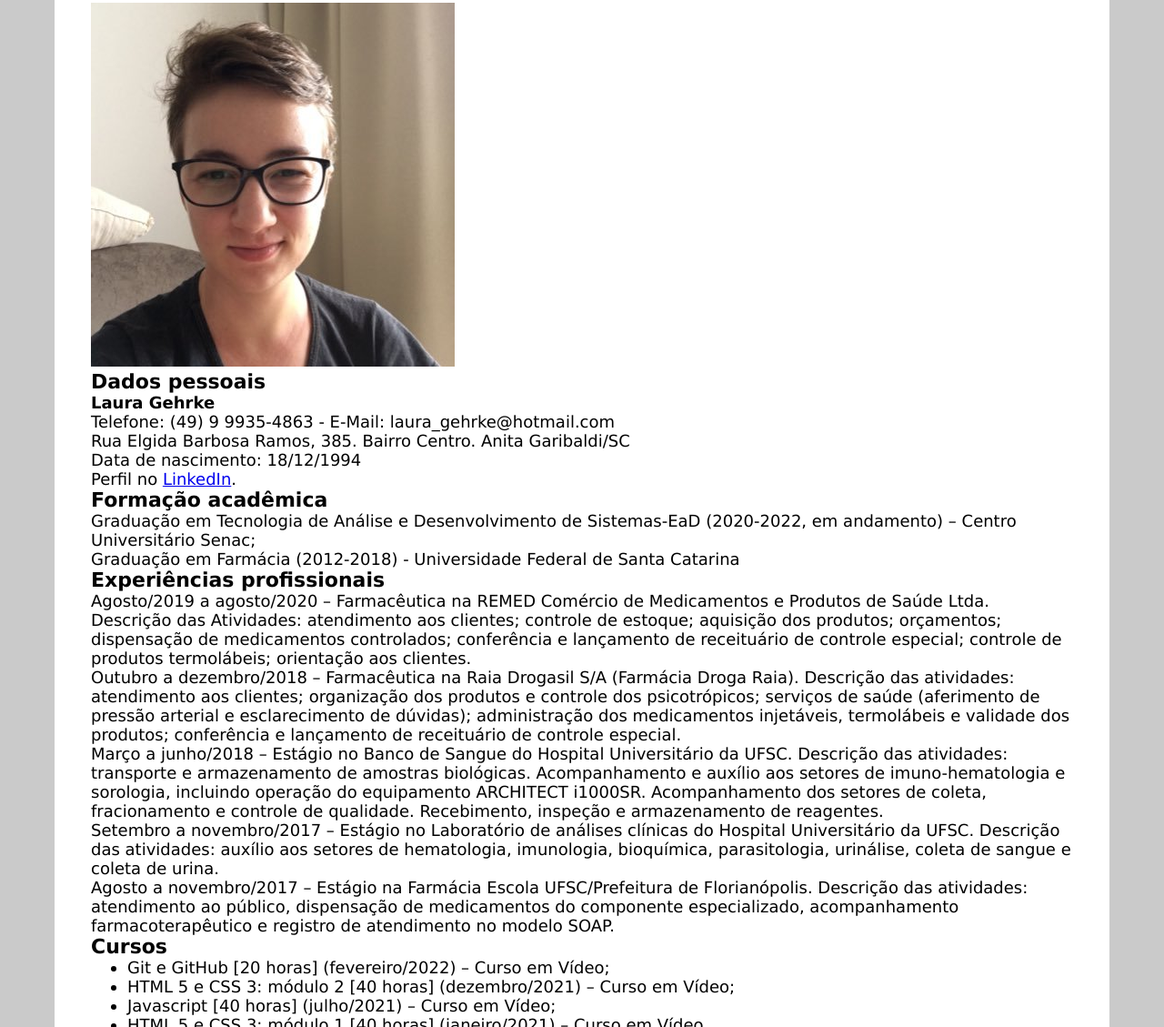
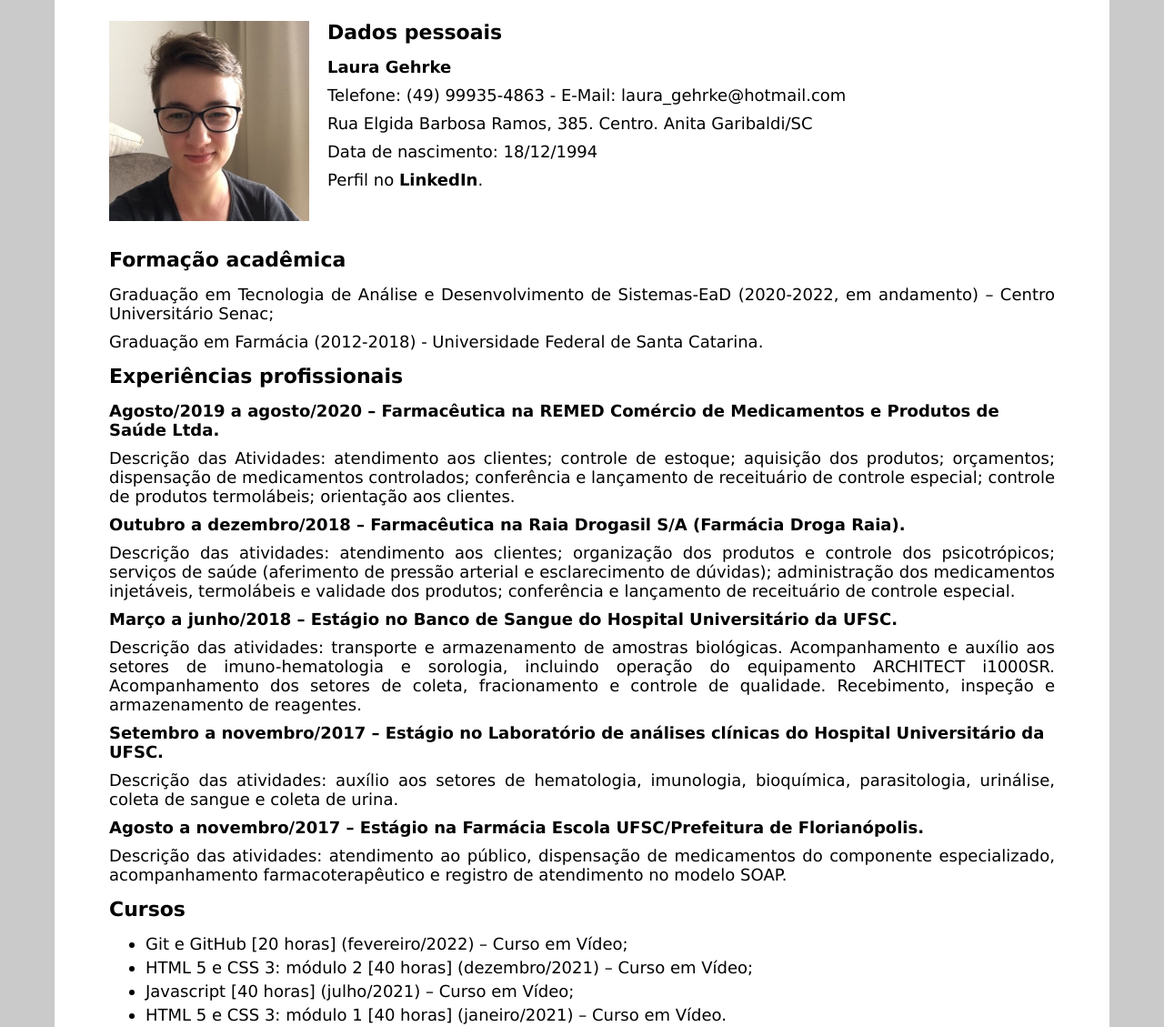
Before and after one commit to lauraghrk/site-pti, a plain HTML site: page index.html in a window 1280 px wide. Shown: the part 162-1291 px from the top of the page at 91% size. Drawn offline with Linux system fonts and the light colour scheme.

Commit message:
formatação

```diff
--- a/index.html
+++ b/index.html
@@ -18,55 +18,54 @@
         <div id="foto">
             <img src="imagens/foto-laura.jpg" alt="Foto: Laura Gehrke">
         </div>
-        <div id="dadospessoais">
+        <div id="dados">
             <h3>Dados pessoais</h3>
             <p><strong>Laura Gehrke</strong></p>
-            <p>Telefone: (49) 9 9935-4863 - E-Mail: laura_gehrke@hotmail.com</p>
-            <p>Rua Elgida Barbosa Ramos, 385. Bairro Centro. Anita Garibaldi/SC</p>
+            <p>Telefone: (49) 99935-4863 - E-Mail: laura_gehrke@hotmail.com</p>
+            <p>Rua Elgida Barbosa Ramos, 385. Centro. Anita Garibaldi/SC</p>
             <p>Data de nascimento: 18/12/1994</p>
-            <p>Perfil no <a href=" linkedin.com/in/laura-gehrke-78640b16b/">LinkedIn</a>.</p>
+            <p>Perfil no <a href="https://www.linkedin.com/in/laura-gehrke-78640b16b/" target="_blank">LinkedIn</a>.</p>
         </div>
         <div id="infos">
             <h3>Formação acadêmica</h3>
-            <p>Graduação em Tecnologia de Análise e Desenvolvimento de Sistemas-EaD (2020-2022, em andamento) – Centro
-                Universitário Senac;</p>
-            <p>Graduação em Farmácia (2012-2018) - Universidade Federal de Santa Catarina</p>
+            <p>Graduação em Tecnologia de Análise e Desenvolvimento de Sistemas-EaD (2020-2022, em andamento) – Centro Universitário Senac;</p>
+            <p>Graduação em Farmácia (2012-2018) - Universidade Federal de Santa Catarina.</p>
 
             <h3>Experiências profissionais</h3>
+            <h4>Agosto/2019 a agosto/2020 – Farmacêutica na REMED Comércio de
+                Medicamentos e Produtos de Saúde Ltda.</h4>
             <p>
-                Agosto/2019 a agosto/2020 – Farmacêutica na REMED Comércio de
-                Medicamentos e Produtos de Saúde Ltda.
                 Descrição das Atividades: atendimento aos clientes; controle de estoque; aquisição
                 dos produtos; orçamentos; dispensação de medicamentos controlados; conferência e
                 lançamento de receituário de controle especial; controle de produtos termolábeis; orientação
                 aos clientes.
             </p>
+            <h4>Outubro a dezembro/2018 – Farmacêutica na Raia Drogasil S/A (Farmácia
+                Droga Raia).</h4>
             <p>
-                Outubro a dezembro/2018 – Farmacêutica na Raia Drogasil S/A (Farmácia
-                Droga Raia).
                 Descrição das atividades: atendimento aos clientes; organização dos produtos e
                 controle dos psicotrópicos; serviços de saúde (aferimento de pressão arterial e
                 esclarecimento de dúvidas); administração dos medicamentos injetáveis, termolábeis e
                 validade dos produtos; conferência e lançamento de receituário de controle especial.
             </p>
+            <h4>Março a junho/2018 – Estágio no Banco de Sangue do Hospital Universitário da
+                UFSC.</h4>
             <p>
-                Março a junho/2018 – Estágio no Banco de Sangue do Hospital Universitário da
-                UFSC.
                 Descrição das atividades: transporte e armazenamento de amostras biológicas.
                 Acompanhamento e auxílio aos setores de imuno-hematologia e sorologia, incluindo
                 operação do equipamento ARCHITECT i1000SR. Acompanhamento dos setores de coleta,
                 fracionamento e controle de qualidade. Recebimento, inspeção e armazenamento de
                 reagentes.
             </p>
+            <h4>Setembro a novembro/2017 – Estágio no Laboratório de análises clínicas do
+                Hospital Universitário da UFSC.</h4>
             <p>
-                Setembro a novembro/2017 – Estágio no Laboratório de análises clínicas do
-                Hospital Universitário da UFSC.
                 Descrição das atividades: auxílio aos setores de hematologia, imunologia,
                 bioquímica, parasitologia, urinálise, coleta de sangue e coleta de urina.
             </p>
+            <h4>Agosto a novembro/2017 – Estágio na Farmácia Escola UFSC/Prefeitura de
+                Florianópolis.</h4>
             <p>
-                Agosto a novembro/2017 – Estágio na Farmácia Escola UFSC/Prefeitura de
-                Florianópolis.
                 Descrição das atividades: atendimento ao público, dispensação de medicamentos do
                 componente especializado, acompanhamento farmacoterapêutico e registro de atendimento
                 no modelo SOAP.
@@ -100,11 +99,15 @@
                 <li>Pontualidade e responsabilidade.</li>
             </ul>
             <h3>Outras informações</h3>
-            <h4>Idiomas</h4>
-            <p>Português - fluente (nativo);</p>
-            <p>Inglês - avançado.</p>
-            <h4>Repositório de projetos</h4>
-            <p>Perfil no <a href=" https://github.com/lauraghrk" target="_blank">GitHub</a>.</p>
+            <h4>Idiomas:</h4>
+            <ul>
+                <li>Português - fluente (nativo);</li>
+                <li>Inglês - avançado.</li>
+            </ul>
+            <h4>Repositório de projetos:</h4>
+            <ul>
+                <li>Perfil no <a href=" https://github.com/lauraghrk" target="_blank">GitHub</a>.</li>
+            </ul>
         </div>
     </main>
     <footer>
--- a/style.css
+++ b/style.css
@@ -31,16 +31,45 @@ main {
 }
 h3 {
     font-size: 22px;
+    margin: 15px 0px;
 }
-footer {
-    text-align: center;
-    padding: 10px;
+h4 {
+    margin: 10px 0px 0px 0px;
 }
-footer > p > a {
+#foto {
+    position: relative;
+    float: left;
+    margin: 20px;
+}
+img {
+    height: 220px;
+}
+#dados {
+    height: 230px;
+    margin: 20px;
+}
+#infos {
+    margin: 20px;
+}
+p {
+    margin: 10px 0px;
+    text-align: justify;
+}
+li {
+    margin: 5px 0px;
+}
+a {
     color: black;
     font-weight: bold;
     text-decoration: none;
 }
-footer > p > a:hover {
-    color: white;
+a:hover {
+    color: rgb(102, 102, 102);
+    text-decoration: underline;
 }
+footer {
+    padding: 5px;
+}
+footer > p {
+    text-align: center;
+}
```
